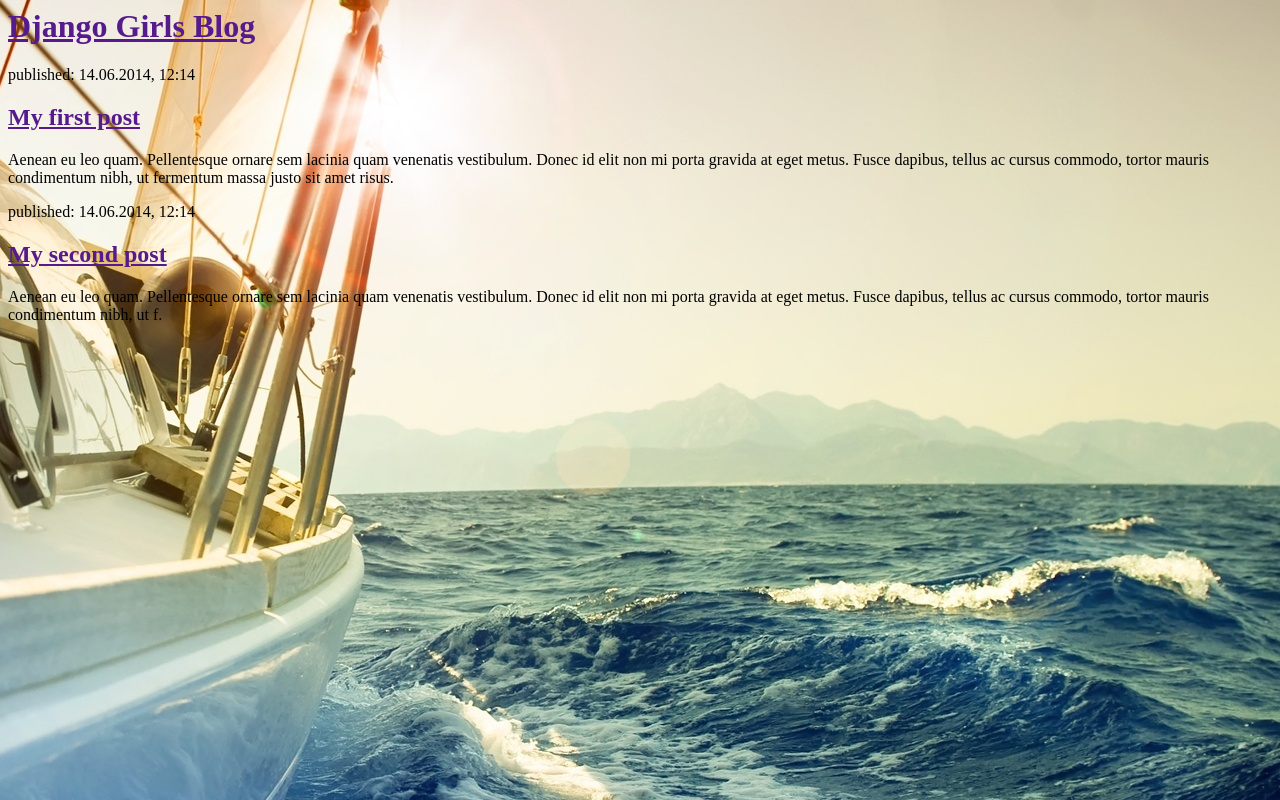
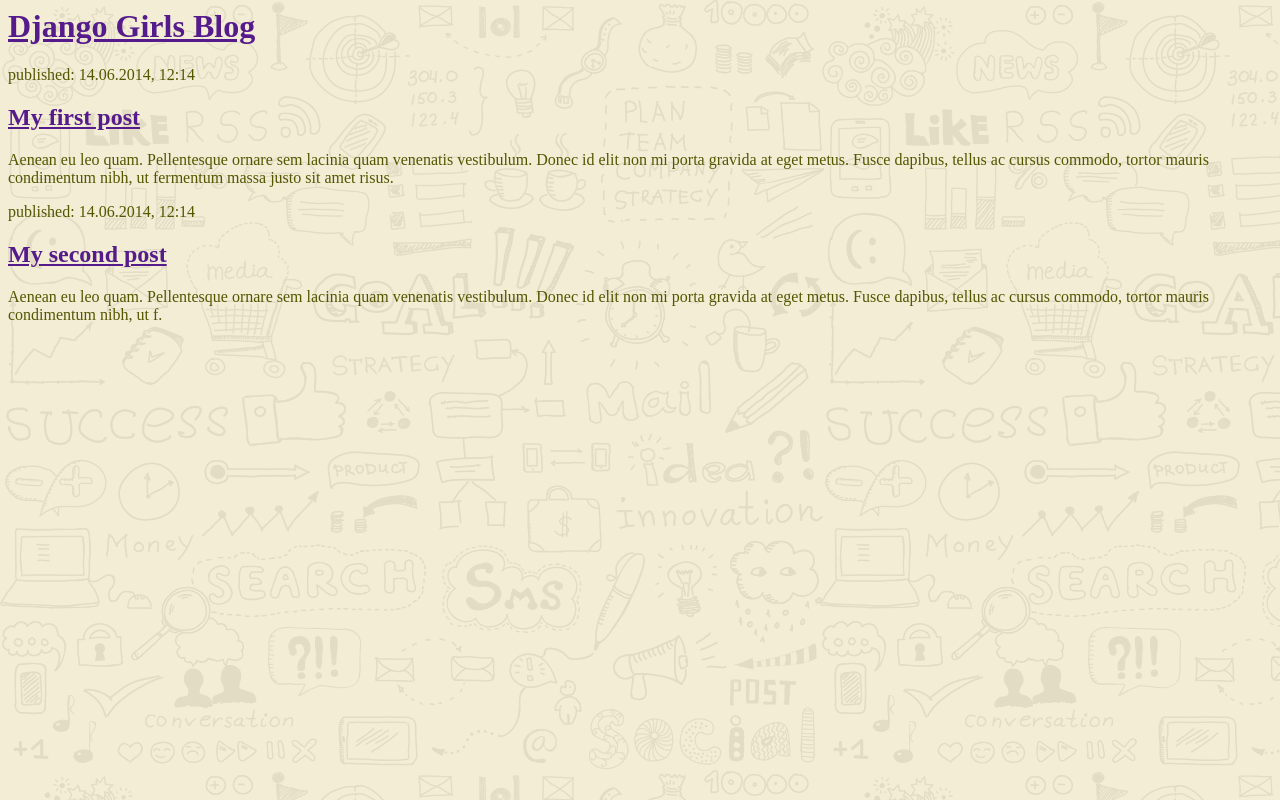
Before and after one commit to tankyz/my-first-blog, a Django app: page / in a window 1280 px wide. Run offline with Django 3.2, Linux system fonts and the light colour scheme.

Commit message:
kartinka

```diff
--- a/blog/templates/blog/post_list.html
+++ b/blog/templates/blog/post_list.html
@@ -2,7 +2,7 @@
         <head>
             <title>Django Girls blog</title>
         </head>
-        <body  style="background-image: url(kart.jpg); background-repeat: no-repeat; background-position: top center; background-attachment: fixed">
+        <body  background="m.png" text="#555500">
             <div>
                 <h1><a href="">Django Girls Blog</a></h1>
             </div>
```
Also changed, not shown: blog/templates/blog/m.png (added), blog/templates/blog/pri.jpg (added), blog/templates/blog/prir.jpg (added).
